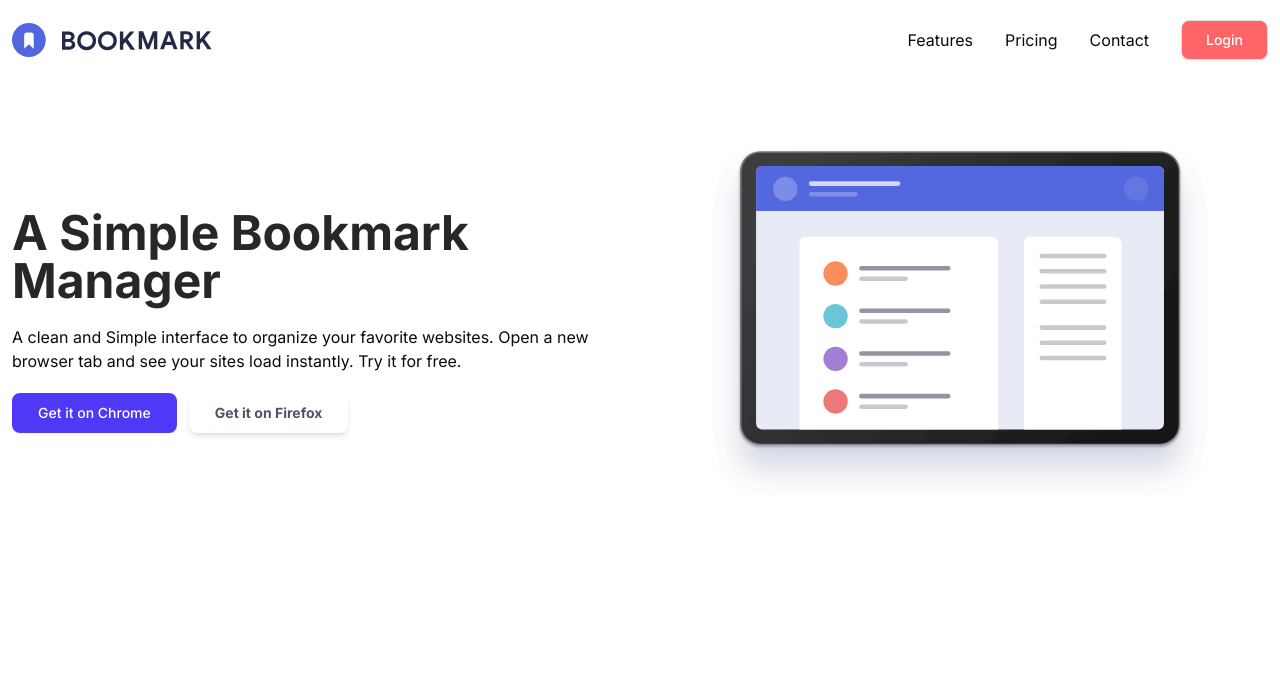
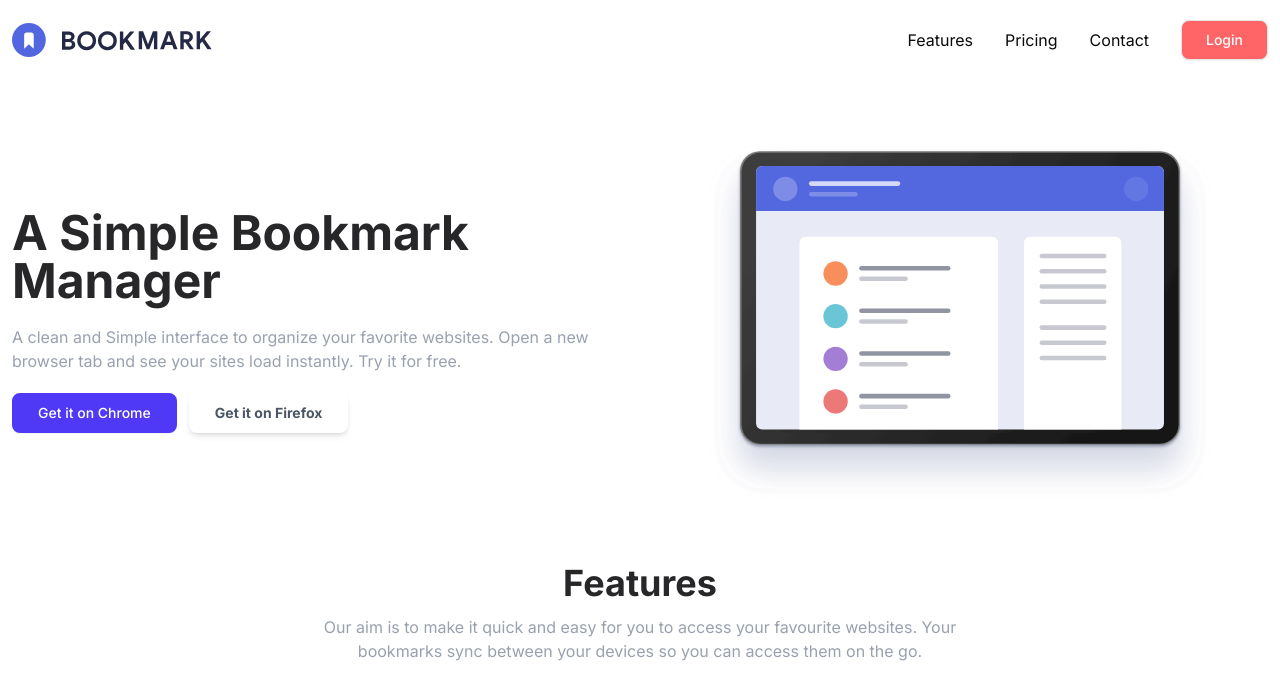
Before and after one commit to FelipePinha/Bookmark-LandingPage, a Next.js app: page / in a window 1280 px wide. Shown: the top 700 px of the page. Built offline with nearby package versions, Linux system fonts and the light colour scheme.

Commit message:
feat: create initial features section

```diff
--- /dev/null
+++ b/src/app/components/features/index.tsx
@@ -0,0 +1,14 @@
+export function Features() {
+  return (
+    <section className="mt-16">
+      <div className="text-center space-y-3 w-full md:w-1/2 mx-auto">
+        <h2 className="text-4xl font-bold text-zinc-800">Features</h2>
+        <p className="text-gray-400">
+          Our aim is to make it quick and easy for you to access your favourite
+          websites. Your bookmarks sync between your devices so you can access
+          them on the go.
+        </p>
+      </div>
+    </section>
+  );
+}
--- a/src/app/components/hero/hero-text.tsx
+++ b/src/app/components/hero/hero-text.tsx
@@ -6,7 +6,7 @@ export function HeroText() {
       <h1 className="font-bold text-3xl md:text-5xl text-zinc-800">
         A Simple Bookmark Manager
       </h1>
-      <p>
+      <p className="text-gray-400">
         A clean and Simple interface to organize your favorite websites. Open a
         new browser tab and see your sites load instantly. Try it for free.
       </p>
--- a/src/app/page.tsx
+++ b/src/app/page.tsx
@@ -1,3 +1,4 @@
+import { Features } from "./components/features";
 import { Header } from "./components/header";
 import { Hero } from "./components/hero";
 
@@ -7,6 +8,7 @@ export default function Home() {
       <div className="max-w-7xl mx-auto">
         <Header />
         <Hero />
+        <Features />
       </div>
     </div>
   );
```
